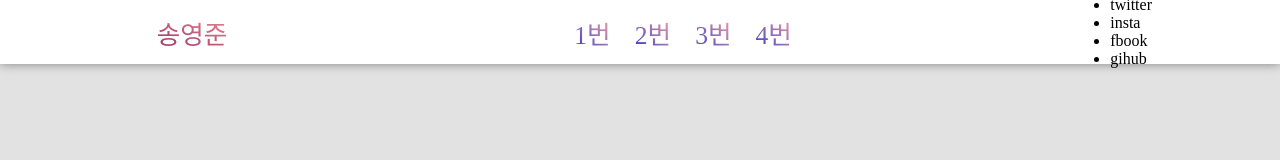
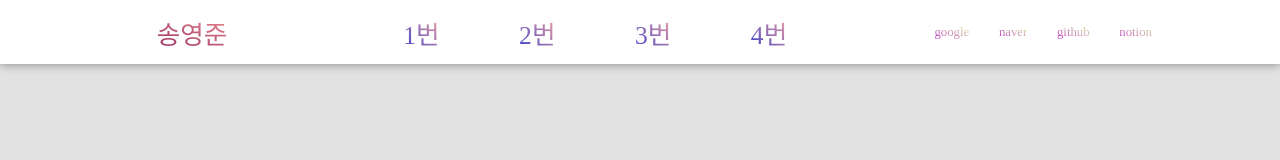
Before and after one commit to S0ngYoungJun/songsong, a website: page index.html in a window 1280 px wide. Drawn offline with Linux system fonts and the light colour scheme.

Commit message:
사이트 연결

```diff
--- a/index.html
+++ b/index.html
@@ -61,7 +61,7 @@
       color: transparent;
       -webkit-background-clip: text;
     }
-    .navcenter>ul:nth-child(2){
+    .navcenter>ul:nth-child(3){
       list-style:none;
       display:flex;
       width:17vw;
@@ -69,6 +69,19 @@
       justify-content: space-between;
       align-items: center;
     }
+    .navcenter>ul:nth-child(3)>li {
+      float: left;
+      display:flex;
+      text-align: center;
+      justify-content: center;
+      align-items: center;
+      font-size: 1vw;
+    }
+    a {
+      background: linear-gradient(to right top, #bf33cc, #ddff9e);
+      color: transparent;
+      -webkit-background-clip: text;
+}
   </style>
 </head>
 <body>
@@ -82,10 +95,10 @@
       <li>4번</li>
     </ul>
     <ul>
-      <li>twitter</li>
-      <li>insta</li>
-      <li>fbook</li>
-      <li>gihub</li>
+      <li><a href="http://google.com" target="blank">google</a></li>
+      <li><a href="https://www.naver.com/" target="blank">naver</a></li>
+      <li><a href="https://github.com/" target="blank">github</a></li>
+      <li><a href="https://notion.so/" target="blank">notion</a></li>
     </ul>
   </div>
 </div>
```
